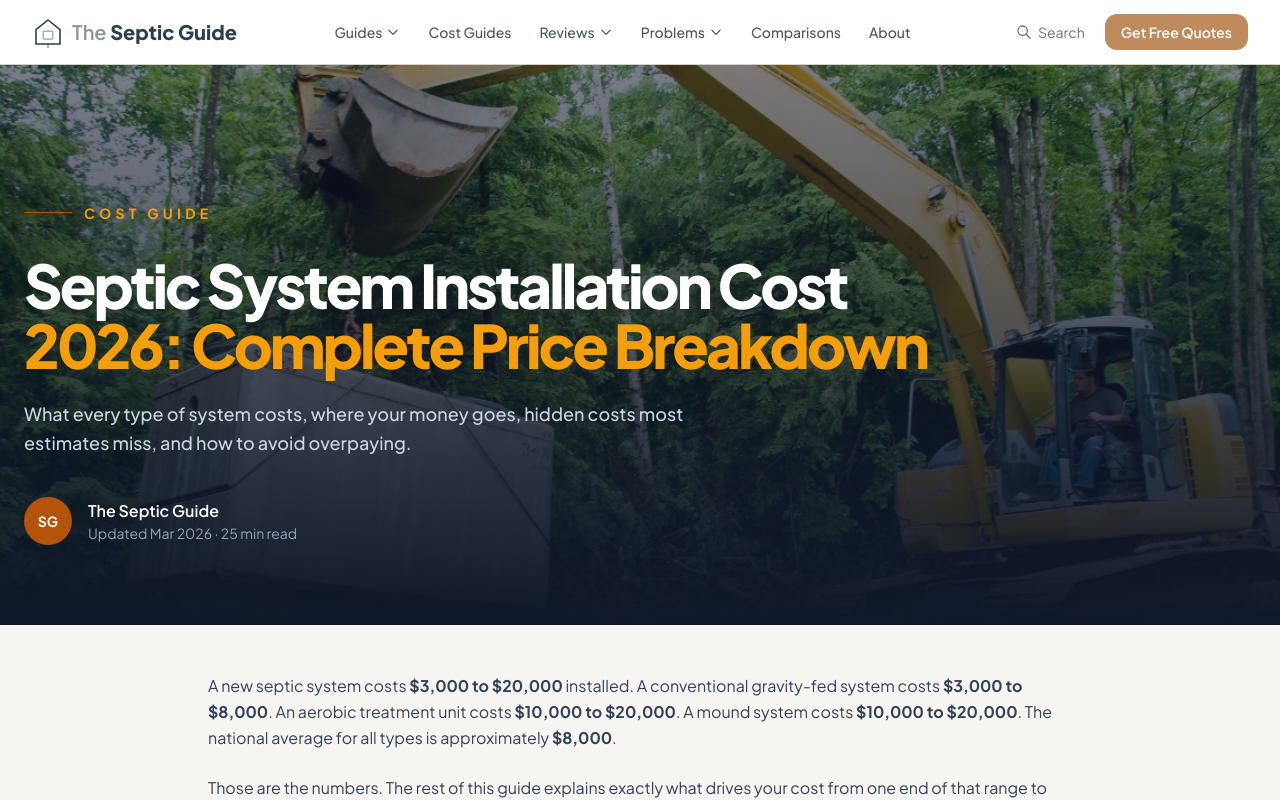
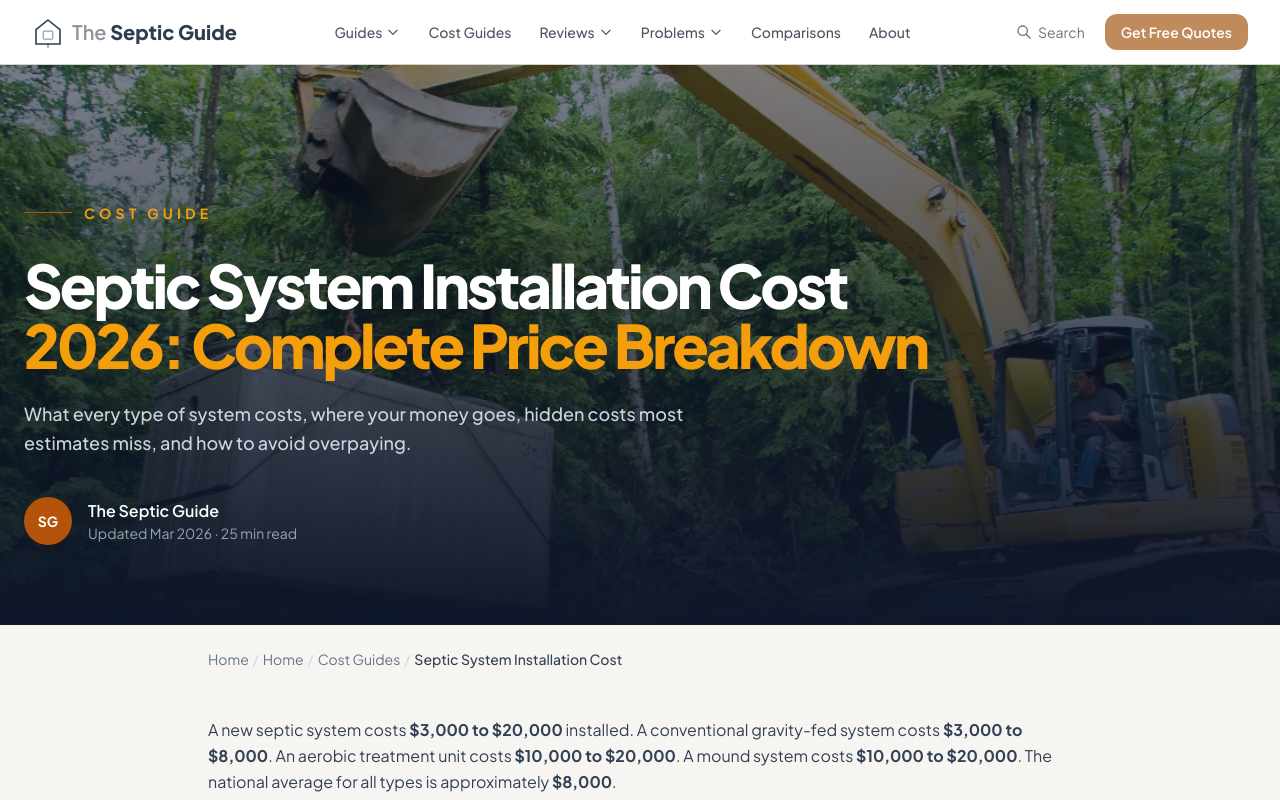
Before and after one commit to thebasementguide2026/theseptic.guide-, a Next.js app: page /cost-guides/septic-system-installation-cost in a window 1280 px wide. Shown: the top 800 px of the page. Built offline with nearby package versions, Linux system fonts and the light colour scheme.

Commit message:
Add breadcrumbs to septic-system-installation-cost

```diff
--- a/app/cost-guides/septic-system-installation-cost/page.tsx
+++ b/app/cost-guides/septic-system-installation-cost/page.tsx
@@ -1,4 +1,5 @@
 import Link from 'next/link'
+import Breadcrumbs from '@/components/Breadcrumbs'
 import LeadForm from '@/components/LeadForm'
 import Image from 'next/image'
 import type { Metadata } from 'next'
@@ -120,6 +121,12 @@ export default function SepticInstallationCostArticle() {
           </div>
         </div>
       </section>
+
+      <Breadcrumbs items={[
+        { label: 'Home', href: '/' },
+        { label: 'Cost Guides', href: '/cost-guides' },
+        { label: 'Septic System Installation Cost' }
+      ]} />
 
       {/* Main Content */}
       <article className='max-w-4xl mx-auto px-4 py-12'>
```
